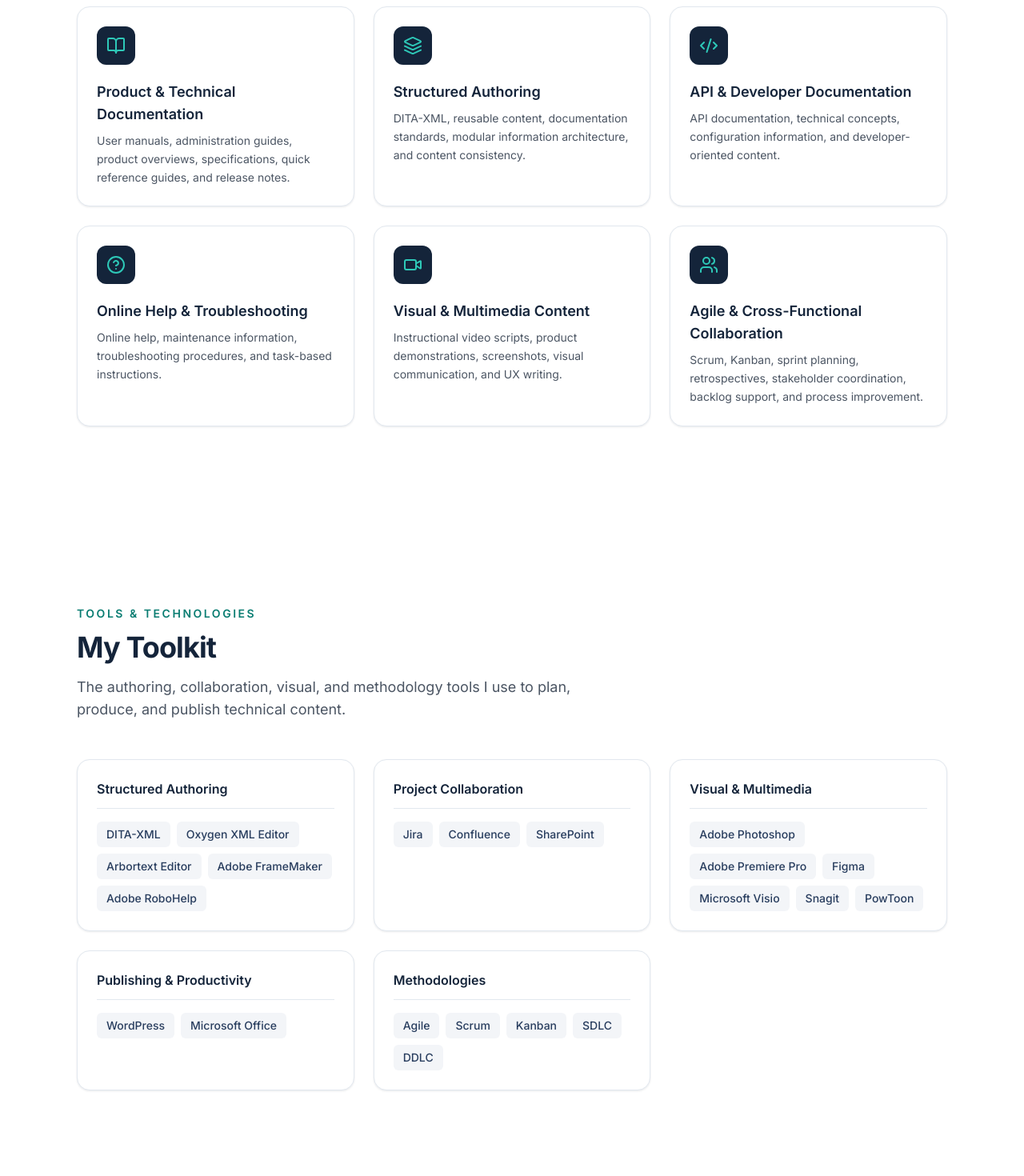
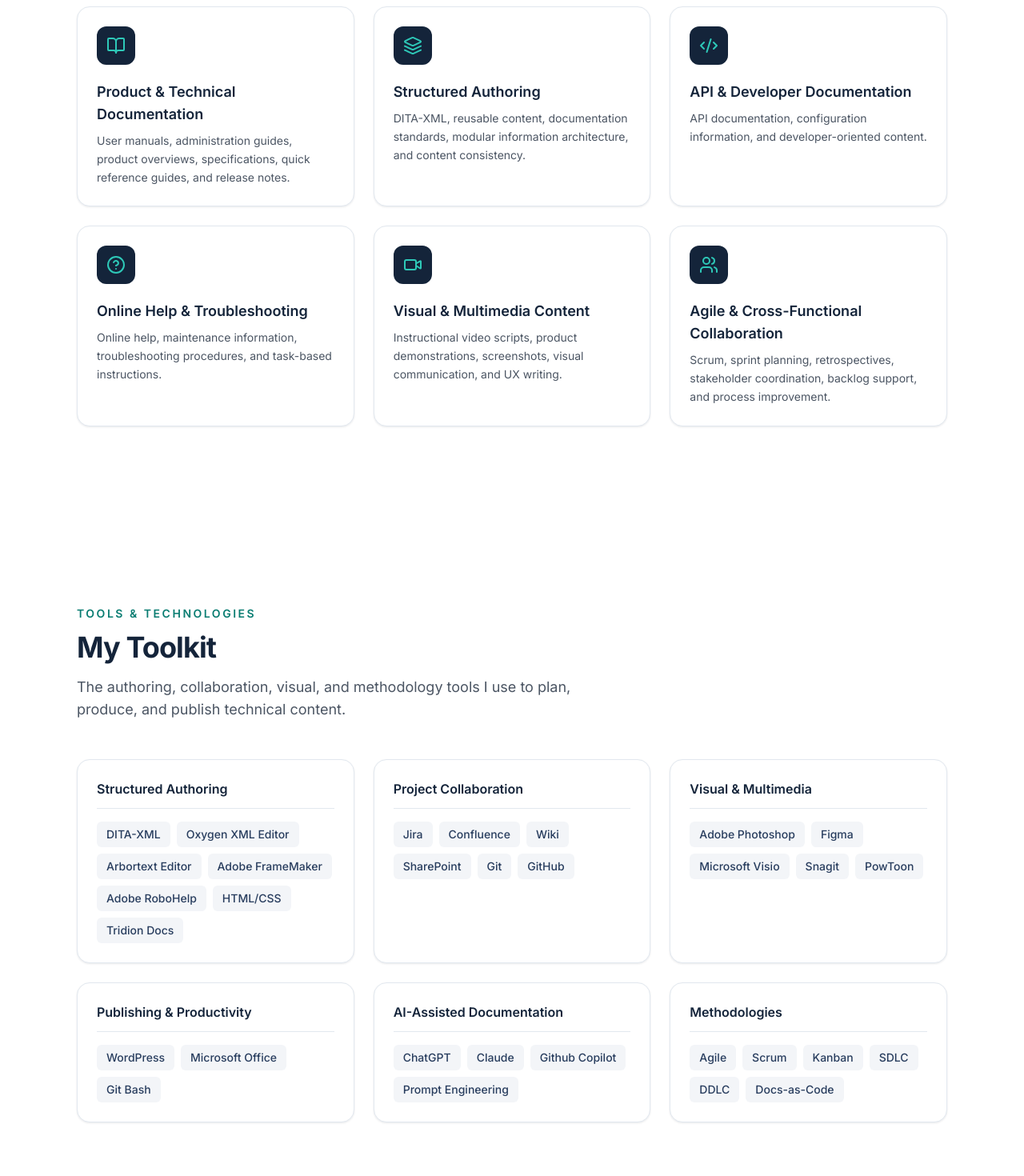
Before and after one commit to mahadevbabies7-creator/senior-technical-writer-portfolio, a React (Vite) app: page / in a window 1280 px wide. Shown: the part 1960-3430 px from the top of the page at 80% size. Built offline with nearby package versions, Linux system fonts and the light colour scheme.

Commit message:
expertise added

```diff
--- a/src/data/portfolio.ts
+++ b/src/data/portfolio.ts
@@ -103,7 +103,7 @@ export const expertise: ExpertiseItem[] = [
   {
     title: 'API & Developer Documentation',
     description:
-      'API documentation, technical concepts, configuration information, and developer-oriented content.',
+      'API documentation, configuration information, and developer-oriented content.',
     icon: Code2,
   },
   {
@@ -121,7 +121,7 @@ export const expertise: ExpertiseItem[] = [
   {
     title: 'Agile & Cross-Functional Collaboration',
     description:
-      'Scrum, Kanban, sprint planning, retrospectives, stakeholder coordination, backlog support, and process improvement.',
+      'Scrum, sprint planning, retrospectives, stakeholder coordination, backlog support, and process improvement.',
     icon: Users,
   },
 ];
@@ -134,23 +134,27 @@ export type ToolCategory = {
 export const tools: ToolCategory[] = [
   {
     category: 'Structured Authoring',
-    tools: ['DITA-XML', 'Oxygen XML Editor', 'Arbortext Editor', 'Adobe FrameMaker', 'Adobe RoboHelp'],
+    tools: ['DITA-XML', 'Oxygen XML Editor', 'Arbortext Editor', 'Adobe FrameMaker', 'Adobe RoboHelp', 'HTML/CSS', 'Tridion Docs'],
   },
   {
     category: 'Project Collaboration',
-    tools: ['Jira', 'Confluence', 'SharePoint'],
+    tools: ['Jira', 'Confluence', 'Wiki', 'SharePoint', 'Git', 'GitHub' ],
   },
   {
     category: 'Visual & Multimedia',
-    tools: ['Adobe Photoshop', 'Adobe Premiere Pro', 'Figma', 'Microsoft Visio', 'Snagit', 'PowToon'],
+    tools: ['Adobe Photoshop', 'Figma', 'Microsoft Visio', 'Snagit', 'PowToon'],
   },
   {
     category: 'Publishing & Productivity',
-    tools: ['WordPress', 'Microsoft Office'],
+    tools: ['WordPress', 'Microsoft Office', 'Git Bash'],
+  },
+  {
+    category: 'AI-Assisted Documentation',
+    tools: ['ChatGPT', 'Claude', 'Github Copilot', 'Prompt Engineering'],
   },
   {
     category: 'Methodologies',
-    tools: ['Agile', 'Scrum', 'Kanban', 'SDLC', 'DDLC'],
+    tools: ['Agile', 'Scrum', 'Kanban', 'SDLC', 'DDLC', 'Docs-as-Code'],
   },
 ];
 
```
